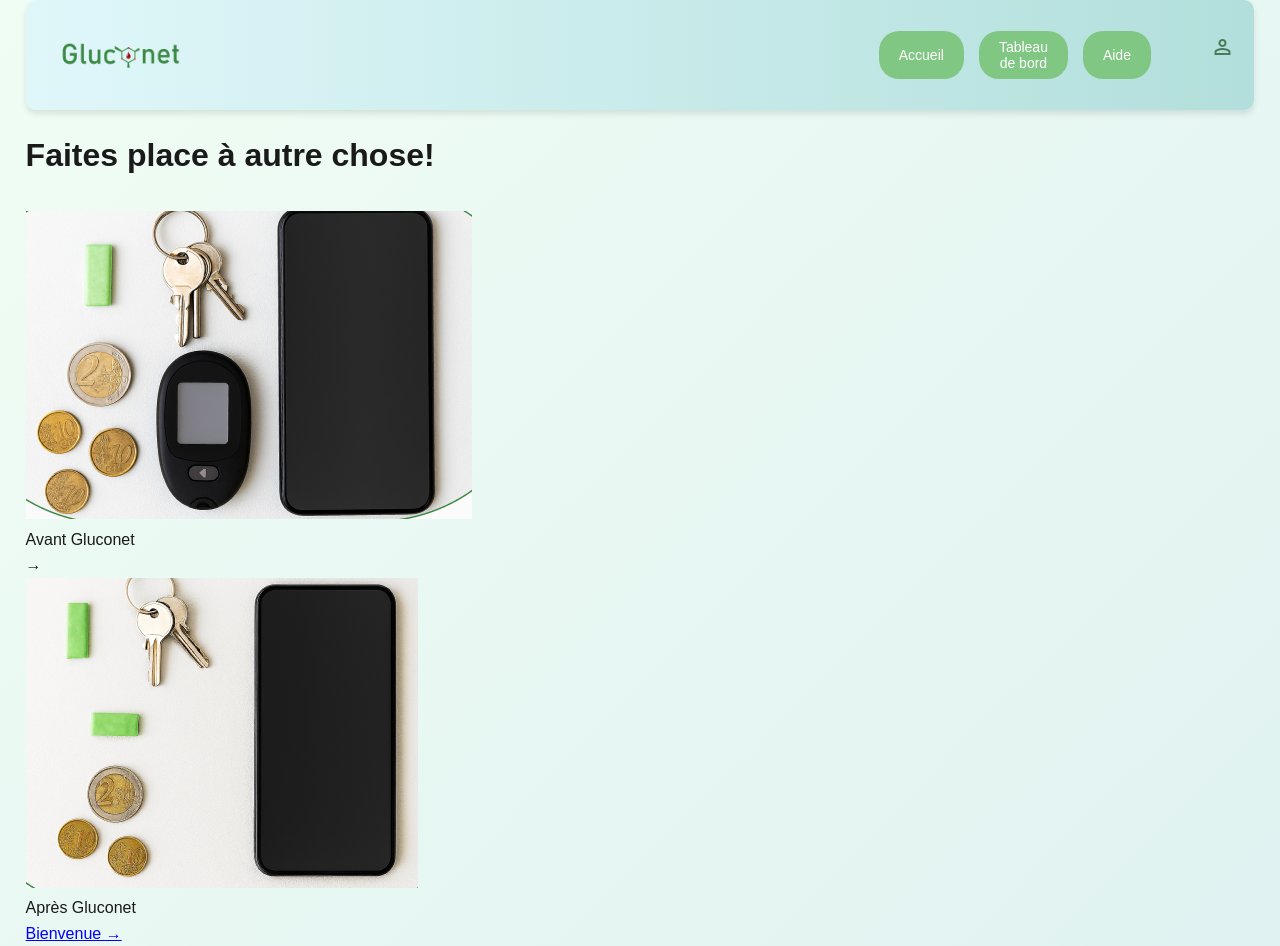
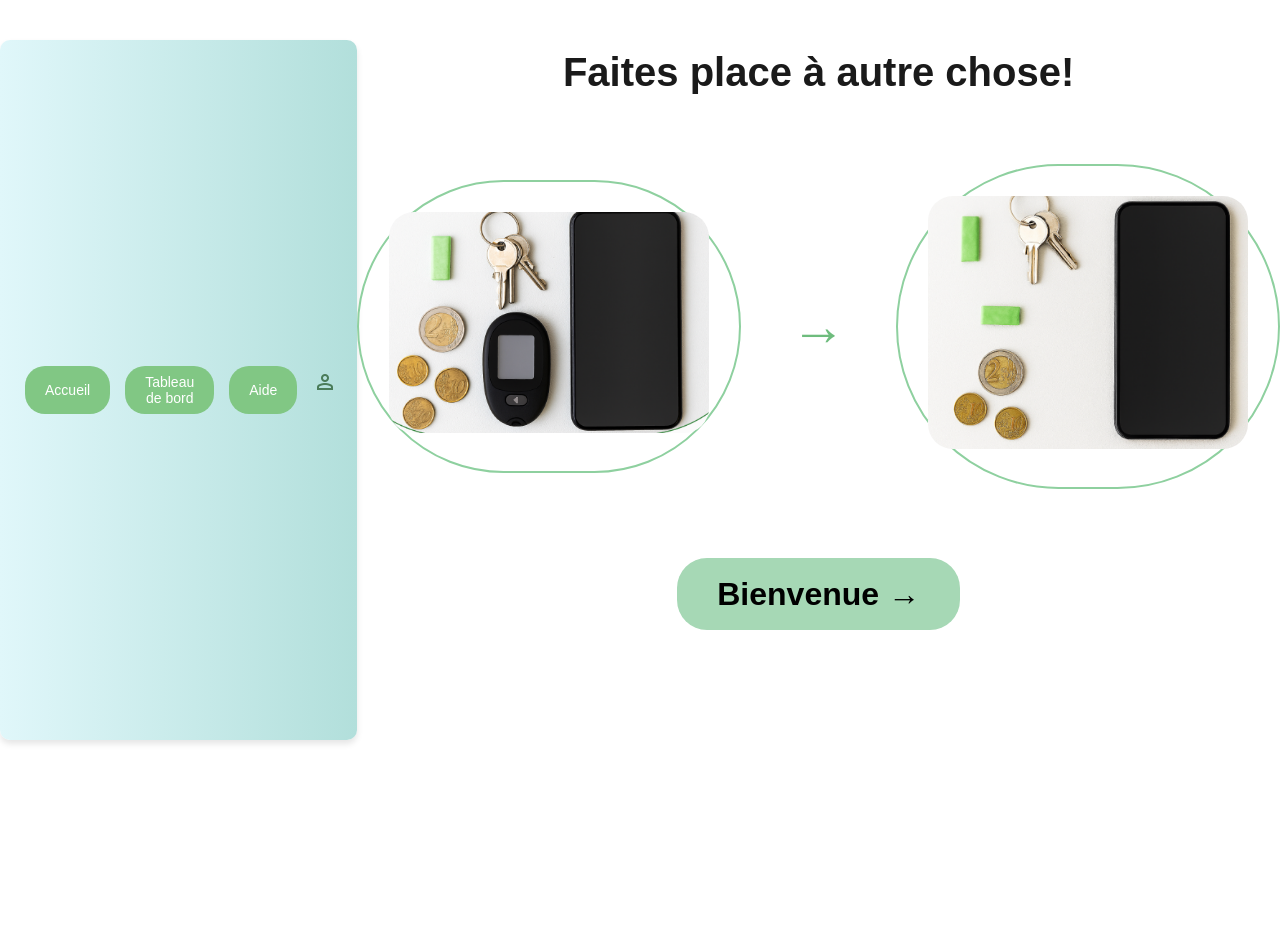
Before and after one commit to HighMax524/Gluconet, a PHP site: page /home.php in a window 1280 px wide. After the commit the page ends 744 px from the top, so only its background shows below. Run offline with PHP 8.4, Linux system fonts and the light colour scheme.

Commit message:
css home

```diff
--- a/res/style.css
+++ b/res/style.css
@@ -1298,3 +1298,92 @@ nav {
     color: #4a7c59;
     cursor: pointer;
 }
+
+
+
+/* ----------------------------------------------- Page home ------------------------------------------- */
+
+
+
+
+body {
+    font-family: Arial, sans-serif;
+    background: #ffffff;
+    margin: 0;
+    padding: 40px 0;
+    display: flex;
+    justify-content: center;
+}
+
+.container {
+    text-align: center;
+}
+
+h1 {
+    font-size: 40px;
+    font-weight: 600;
+    margin-bottom: 60px;
+}
+
+.images-section {
+    display: flex;
+    align-items: center;
+    justify-content: center;
+    gap: 50px;
+    margin-bottom: 80px;
+}
+
+.image-block {
+    position: relative;
+    border: 2px solid #8ed09f;
+    border-radius: 200px;
+    padding: 30px;
+}
+
+.image-block img {
+    width: 320px;
+    border-radius: 25px;
+}
+
+.overlay {
+    position: absolute;
+    top: 0;
+    left: 0;
+    width: 100%;
+    height: 100%;
+    background: rgba(46, 204, 113, 0.35);
+    border-radius: inherit;
+    display: flex;
+    justify-content: center;
+    align-items: center;
+    color: white;
+    font-size: 32px;
+    font-weight: bold;
+    opacity: 0;
+    transition: 0.3s ease;
+}
+
+.image-block:hover .overlay {
+    opacity: 1;
+}
+
+.arrow {
+    font-size: 55px;
+    font-weight: bold;
+    color: #6ebc7d;
+}
+
+.welcome-btn {
+    font-size: 32px;
+    padding: 18px 40px;
+    background: #a6d8b5;
+    border-radius: 30px;
+    text-decoration: none;
+    color: black;
+    font-weight: bold;
+    transition: 0.3s;
+}
+
+.welcome-btn:hover {
+    background: #8ccfa0;
+}
```
